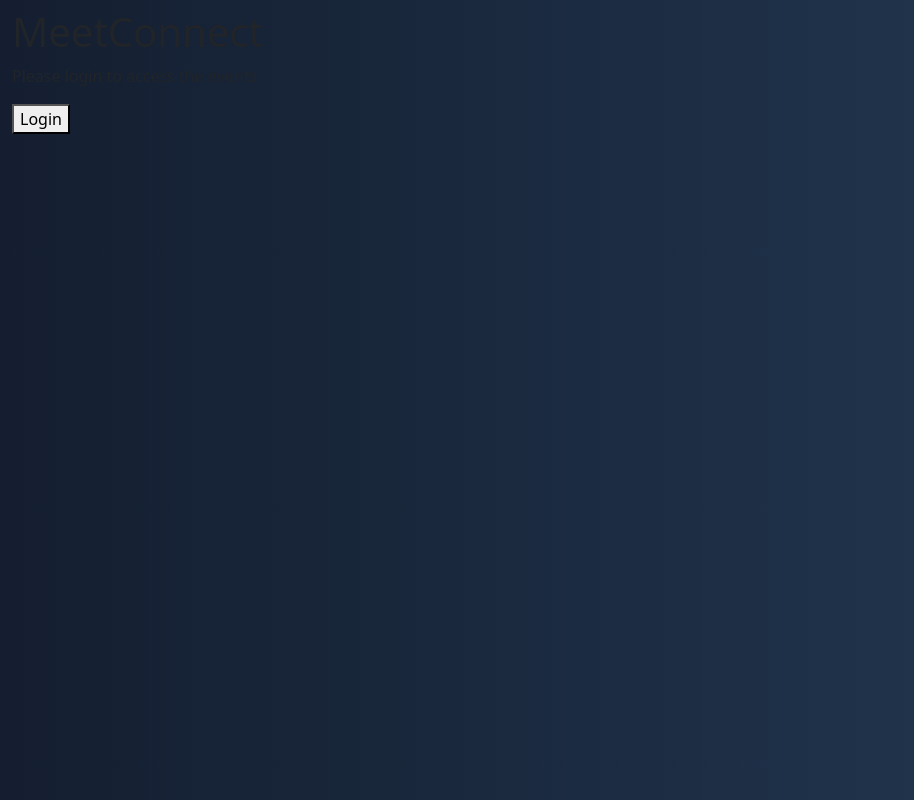
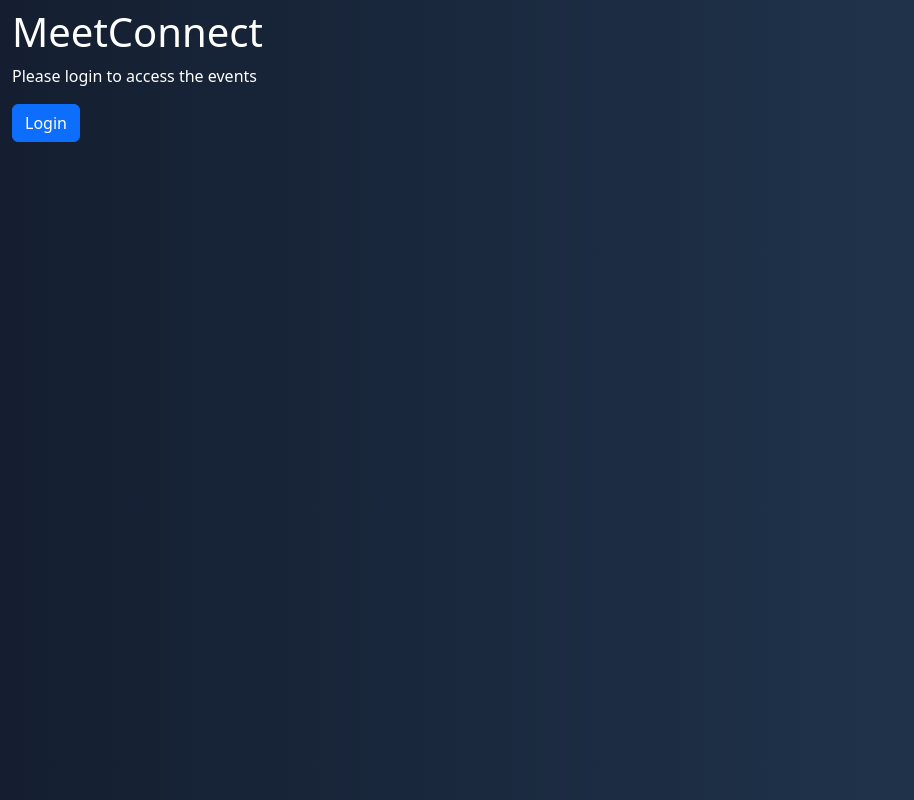
Before and after one commit to tompra/meet_connect, a React (Create React App) app: page / in a window 1280 px wide. Shown: the whole page, without its empty margins (0-914 px from the left). Built offline with nearby package versions, Linux system fonts and the light colour scheme; what atatus-spa would draw is missing.

Commit message:
Redirect to welcome component

```diff
--- a/src/App.js
+++ b/src/App.js
@@ -52,7 +52,13 @@
         <div className='App container-fluid pt-2 '>
             <div className='row d-flex flex-column justify-content-center align-items-center'>
                 {!localStorage.getItem('access_token') ? (
-                    <Welcome getAccessToken={() => getAccessToken()} />
+                    <Welcome
+                        getAccessToken={async () => {
+                            const { authUrl, getAccessToken } =
+                                await getAccessToken();
+                            window.location.href = authUrl;
+                        }}
+                    />
                 ) : (
                     <>
                         <div className='col-md-4 alerts-container'>
--- a/src/Welcome.js
+++ b/src/Welcome.js
@@ -1,9 +1,14 @@
 const Welcome = ({ getAccessToken }) => {
     return (
         <div>
-            <h1>MeetConnect</h1>
-            <p>Please login to access the events</p>
-            <button onClick={() => getAccessToken()}>Login</button>
+            <h1 className='text-white'>MeetConnect</h1>
+            <p className='text-white'>Please login to access the events</p>
+            <button
+                className='btn btn-primary'
+                onClick={() => getAccessToken()}
+            >
+                Login
+            </button>
         </div>
     );
 };
--- a/src/api.js
+++ b/src/api.js
@@ -1,4 +1,5 @@
 import mockData from './mock-data';
+import Welcome from '.Welcome';
 
 export const extractLocations = (events) => {
     try {
@@ -56,9 +57,9 @@
                     'https://bfumnimxia.execute-api.eu-central-1.amazonaws.com/dev/api/get-auth-url'
                 );
                 const result = await response.json();
-                console.log('result.authUrl', result.authUrl);
                 const { authUrl } = result;
-                return (window.location.href = authUrl);
+                // return (window.location.href = authUrl);
+                return { authUrl, getAccessToken };
             }
             return code && getToken(code);
         }
```
